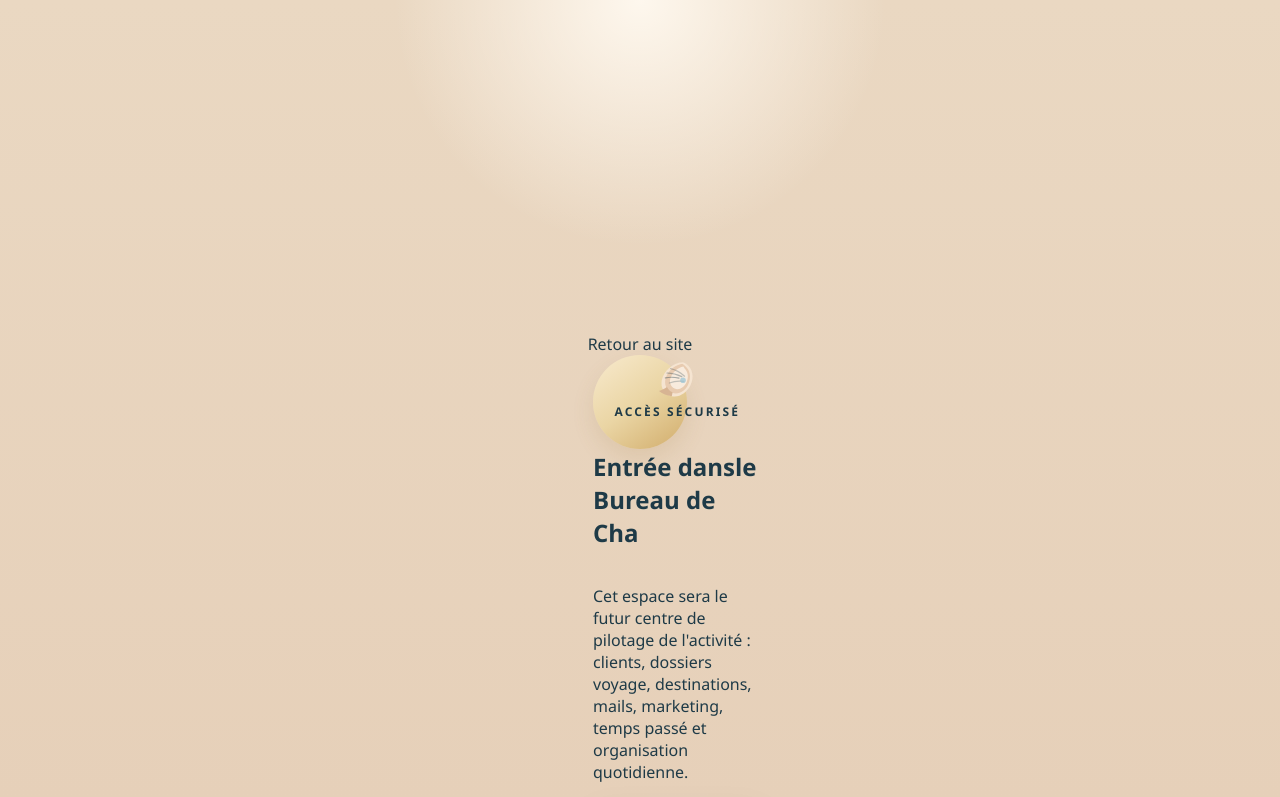
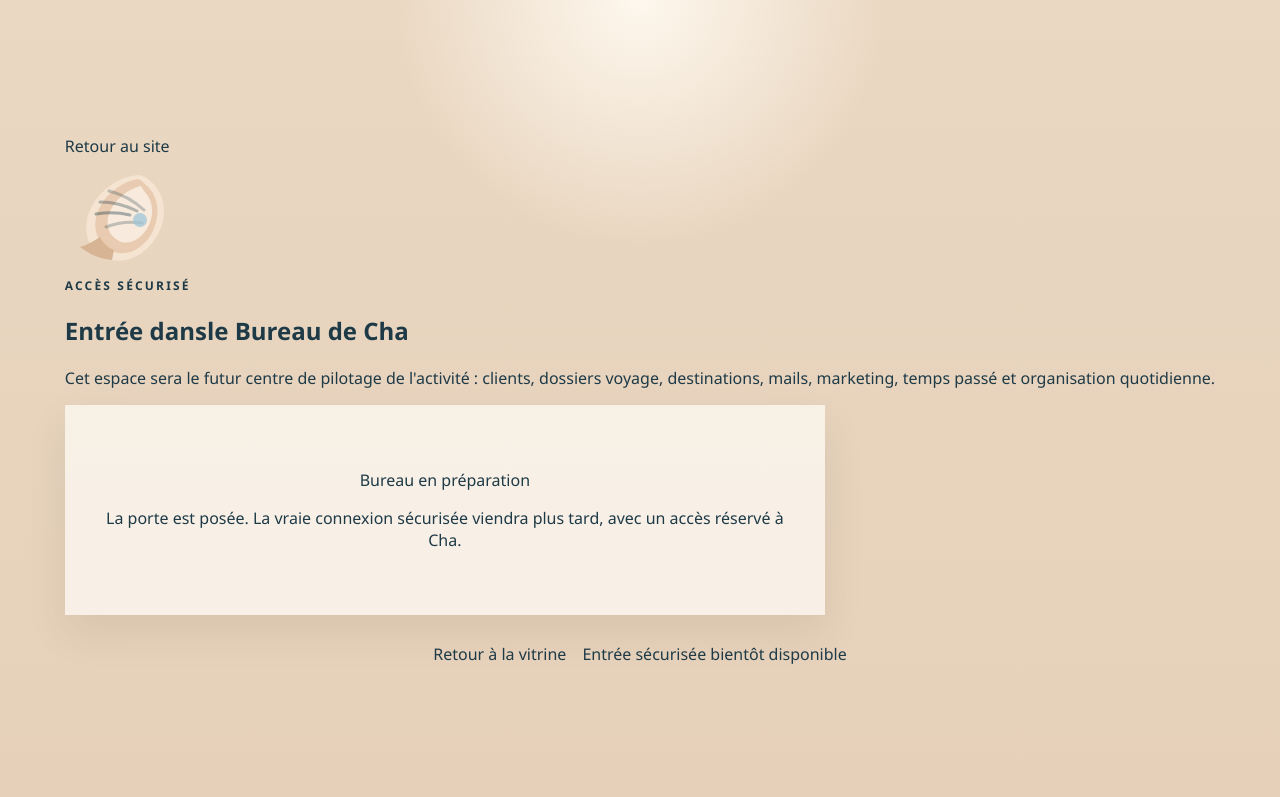
Before and after one commit to So1968/Les-voyages-de-Cha, a Next.js app: page /bureau in a window 1280 px wide. Shown: the top 797 px of the page. Built offline with nearby package versions, Linux system fonts and the light colour scheme.

Commit message:
Restaure accueil propre et corrige encodage

```diff
--- a/app/globals.css
+++ b/app/globals.css
@@ -1,15 +1,10 @@
 :root {
   --bleu: #1E3A47;
   --bleu-clair: #9EC6D6;
-  --vert-gris: #B7C4BE;
-  --beige-page: #ECDECf;
-  --beige-fond: #F1E5D8;
-  --beige-carte: #F5EBDF;
-  --beige-clair: #FBF4EC;
-  --ivoire: #FFFCF8;
-  --or-1: #C39A56;
-  --or-2: #E5C98C;
-  --ombre: 0 18px 36px rgba(89, 67, 44, 0.08);
+  --beige-page: #E8D6C2;
+  --beige-carte: #F4E8DA;
+  --beige-clair: #FBF3EA;
+  --ombre: 0 18px 38px rgba(72, 52, 33, 0.09);
 }
 
 * {
@@ -18,16 +13,20 @@
 
 html {
   scroll-behavior: smooth;
+  width: 100%;
+  overflow-x: hidden;
 }
 
 body {
   margin: 0;
+  width: 100%;
+  overflow-x: hidden;
   color: var(--bleu);
   font-family: "Segoe UI", Arial, sans-serif;
   background:
-    radial-gradient(circle at top left, rgba(255, 248, 238, 0.95), transparent 24%),
-    radial-gradient(circle at top right, rgba(233, 214, 186, 0.30), transparent 22%),
-    linear-gradient(180deg, #E9D7C2 0%, #ECDECf 28%, #E7D1BC 100%);
+    radial-gradient(circle at 12% 8%, rgba(255, 246, 233, 0.78), transparent 26%),
+    radial-gradient(circle at 84% 12%, rgba(217, 185, 150, 0.18), transparent 28%),
+    linear-gradient(180deg, #F0DDC8 0%, #E8D6C2 55%, #DFC5AA 100%);
 }
 
 a {
@@ -41,31 +40,31 @@ img {
 
 .cha-page {
   min-height: 100vh;
-  padding: 26px 22px 0;
+  padding: 26px 24px 0;
 }
 
 .cha-header {
-  max-width: 1320px;
-  margin: 0 auto 26px;
-  min-height: 78px;
+  width: min(100%, 1320px);
+  height: 78px;
+  margin: 0 auto 24px;
   display: flex;
   align-items: center;
   gap: 28px;
-  padding: 14px 22px;
-  background: rgba(250, 243, 234, 0.78);
-  border: 1px solid rgba(30, 58, 71, 0.05);
-  box-shadow: 0 8px 24px rgba(56, 42, 26, 0.04);
+  padding: 12px 24px;
+  background: rgba(251, 243, 234, 0.84);
+  box-shadow: 0 8px 24px rgba(72, 52, 33, 0.04);
 }
 
 .cha-logo-wrap {
-  width: 190px;
+  width: 210px;
+  flex-shrink: 0;
   display: flex;
   align-items: center;
 }
 
 .cha-logo {
-  max-width: 150px;
-  max-height: 54px;
+  max-width: 158px;
+  max-height: 56px;
   object-fit: contain;
 }
 
@@ -74,125 +73,121 @@ img {
   display: flex;
   justify-content: center;
   gap: 34px;
-  font-size: 14px;
-  font-weight: 700;
+  font-size: 15px;
+  font-weight: 750;
+}
+
+.cha-nav a[href="/bureau"] {
+  font-weight: 850;
 }
 
 .cha-header-actions {
+  width: 210px;
   display: flex;
+  justify-content: flex-end;
   align-items: center;
-  gap: 14px;
 }
 
 .cha-rdv {
   padding: 12px 22px;
   border-radius: 999px;
-  background: var(--bleu-clair);
+  background: rgba(158, 198, 214, 0.42);
+  border: 1px solid rgba(30, 58, 71, 0.08);
   color: var(--bleu);
   font-size: 14px;
-  font-weight: 700;
+  font-weight: 750;
   white-space: nowrap;
 }
 
-.cha-shell-entry {
-  width: 56px;
-  height: 56px;
-  border-radius: 999px;
-  display: grid;
-  place-items: center;
-  background: linear-gradient(145deg, #F8EACE 0%, #EAD5A4 50%, #D1AC6A 100%);
-  border: 1px solid rgba(160, 126, 69, 0.22);
-  box-shadow: 0 10px 22px rgba(154, 118, 57, 0.14);
-  flex-shrink: 0;
-}
-
-.cha-shell-entry img {
-  width: 30px;
-  height: 30px;
-  object-fit: contain;
-}
-
 .cha-title {
-  max-width: 1320px;
-  margin: 22px auto 34px;
+  width: min(100%, 1320px);
+  margin: 22px auto 36px;
   text-align: center;
 }
 
 .cha-title h1 {
   margin: 0;
-  font-family: "Segoe Script", "Snell Roundhand", "Brush Script MT", cursive;
-  font-size: clamp(60px, 6vw, 86px);
+  font-family: "Segoe Script", "Brush Script MT", cursive;
+  font-size: clamp(54px, 5.2vw, 78px);
   font-weight: 400;
   line-height: 1.05;
   color: var(--bleu);
 }
 
 .cha-templates {
-  max-width: 1320px;
-  margin: 0 auto 42px;
+  width: min(100%, 1320px);
+  margin: 0 auto 92px;
   display: grid;
   grid-template-columns: repeat(3, minmax(0, 1fr));
   gap: 26px;
   align-items: stretch;
-  justify-content: center;
+}
+
+.cha-templates::after {
+  content: "";
+  grid-column: 1 / -1;
+  display: block;
+  width: 220px;
+  height: 2px;
+  margin: 48px auto 0;
+  border-radius: 999px;
+  background: rgba(158, 198, 214, 0.72);
 }
 
 .cha-card {
   position: relative;
-  min-height: 760px;
-  padding: 44px 40px 34px;
+  min-height: 620px;
+  padding: 40px 38px 32px;
   background: var(--beige-carte);
-  border: none !important;
-  outline: none !important;
   box-shadow: var(--ombre);
   overflow: hidden;
+  border: 0;
 }
 
 .cha-card-photo-left {
   background:
-    linear-gradient(180deg, rgba(245, 235, 223, 0.95) 0%, rgba(245, 235, 223, 0.78) 38%, rgba(245, 235, 223, 0.18) 60%),
+    linear-gradient(180deg, rgba(244,232,218,0.96) 0%, rgba(244,232,218,0.80) 42%, rgba(244,232,218,0.18) 100%),
     url("https://images.unsplash.com/photo-1507525428034-b723cf961d3e?auto=format&fit=crop&w=1100&q=85");
   background-size: cover;
   background-position: center bottom;
-  border: none !important;
 }
 
 .cha-card-clean {
-  background: #F4EADC;
+  background: #F4E8DA;
 }
 
 .cha-card-photo-right {
   background:
-    linear-gradient(180deg, rgba(242, 233, 220, 0.18) 0%, rgba(242, 233, 220, 0.18) 100%),
+    linear-gradient(180deg, rgba(244,232,218,0.16), rgba(244,232,218,0.16)),
     url("https://images.unsplash.com/photo-1500530855697-b586d89ba3ee?auto=format&fit=crop&w=1100&q=85");
   background-size: cover;
   background-position: center;
 }
 
 .cha-card-main {
-  margin-top: 34px;
+  margin-top: 58px;
 }
 
 .cha-card h2 {
   margin: 0;
-  font-size: clamp(32px, 2.5vw, 42px);
-  line-height: 1.18;
-  letter-spacing: -0.04em;
+  font-size: clamp(28px, 2.15vw, 36px);
+  line-height: 1.22;
+  letter-spacing: -0.035em;
   color: var(--bleu);
 }
 
 .cha-card h2 span {
   display: block;
   margin-top: 10px;
-  font-family: "Segoe Script", "Snell Roundhand", "Brush Script MT", cursive;
+  font-family: "Segoe Script", "Brush Script MT", cursive;
   font-size: 0.78em;
   font-weight: 400;
-  letter-spacing: -0.01em;
+  line-height: 1.35;
 }
 
 .cha-line {
   width: 72%;
-  height: 3px;
+  height: 2px;
   margin-top: 18px;
   background: var(--bleu-clair);
   border-radius: 999px;
@@ -200,31 +195,27 @@ img {
 
 .cha-card-bottom {
   position: absolute;
-  left: 40px;
-  right: 40px;
-  bottom: 28px;
+  left: 38px;
+  right: 38px;
+  bottom: 30px;
   text-align: center;
 }
 
-.cha-card-bottom img {
-  max-width: 96px;
-  max-height: 52px;
+.cha-card-bottom img,
+.cha-inner img {
+  max-width: 100px;
+  max-height: 54px;
+  object-fit: contain;
   margin: 0 auto;
-  object-fit: contain;
 }
 
 .cha-card-bottom p {
   margin: 12px 0 0;
-  font-size: 15px;
-}
-
-.cha-card-bottom.center {
-  left: 0;
-  right: 0;
+  font-size: 14px;
 }
 
 .cha-expertise {
-  margin-top: 36px;
+  margin-top: 34px;
   display: grid;
   gap: 20px;
 }
@@ -246,9 +237,7 @@ img {
   border: 2px solid var(--bleu-clair);
   border-radius: 12px;
   color: var(--bleu-clair);
-  font-size: 18px;
-  font-weight: 700;
-  line-height: 1;
+  font-weight: 800;
 }
 
 .cha-expertise p {
@@ -260,21 +249,14 @@ img {
 .cha-expertise strong {
   display: block;
   margin-bottom: 4px;
-  color: var(--bleu);
 }
 
 .cha-inner {
-  min-height: 620px;
-  margin-top: 20px;
-  padding: 40px 38px;
-  background: rgba(245, 235, 223, 0.92);
+  min-height: 500px;
+  margin-top: 30px;
+  padding: 36px 34px;
+  background: rgba(244, 232, 218, 0.92);
   box-shadow: 0 10px 26px rgba(45, 37, 28, 0.08);
-}
-
-.cha-inner img {
-  max-width: 96px;
-  max-height: 52px;
-  object-fit: contain;
 }
 
 .cha-projection {
@@ -287,17 +269,17 @@ img {
 
 .cha-hand {
   margin: 28px 0 24px;
-  font-family: "Segoe Script", "Snell Roundhand", "Brush Script MT", cursive;
+  font-family: "Segoe Script", "Brush Script MT", cursive;
   font-size: 26px;
   line-height: 1.4;
 }
 
 .cha-section,
 .cha-note {
-  max-width: 1320px;
+  width: min(100%, 1320px);
   margin: 0 auto 42px;
-  padding: 34px 28px;
-  background: rgba(248, 241, 232, 0.85);
+  padding: 34px 30px;
+  background: rgba(251, 243, 234, 0.82);
   box-shadow: var(--ombre);
 }
 
@@ -313,16 +295,15 @@ img {
   text-transform: uppercase;
   letter-spacing: 0.18em;
   font-size: 12px;
-  font-weight: 700;
+  font-weight: 800;
 }
 
 .cha-section h2,
 .cha-note h2 {
   margin: 8px 0 0;
-  font-size: clamp(34px, 4vw, 58px);
+  font-size: clamp(34px, 4vw, 54px);
   line-height: 1.08;
   letter-spacing: -0.04em;
-  color: var(--bleu);
 }
 
 .cha-section p,
@@ -337,7 +318,7 @@ img {
 
 .cha-offres article {
   padding: 20px 18px;
-  background: rgba(245, 235, 223, 0.9);
+  background: rgba(244, 232, 218, 0.90);
 }
 
 .cha-offres h3 {
@@ -347,11 +328,11 @@ img {
 
 .cha-note {
   background:
-    linear-gradient(90deg, rgba(174, 205, 218, 0.18), rgba(248, 241, 232, 0.92));
+    linear-gradient(90deg, rgba(158, 198, 214, 0.16), rgba(251, 243, 234, 0.88));
 }
 
 .cha-band {
-  margin: 0 -22px 0;
+  margin: 0 -24px;
   padding: 18px;
   background: var(--bleu);
   color: white;
@@ -359,7 +340,7 @@ img {
   text-transform: uppercase;
   letter-spacing: 0.22em;
   font-size: 13px;
-  font-weight: 700;
+  font-weight: 800;
 }
 
 .bureau-page {
@@ -367,6 +348,7 @@ img {
   padding: 40px 20px;
   display: grid;
   place-items: center;
+  color: var(--bleu);
   background:
     radial-gradient(circle at top center, rgba(255, 249, 240, 0.95), transparent 24%),
     linear-gradient(180deg, #EAD8C2 0%, #E6D0B9 100%);
@@ -381,35 +363,18 @@ img {
   text-align: center;
 }
 
-.bureau-shell {
-  width: 94px;
-  height: 94px;
-  margin: 0 auto 18px;
-  border-radius: 999px;
-  display: grid;
-  place-items: center;
-  background: linear-gradient(145deg, #F8EACE 0%, #EAD5A4 50%, #D1AC6A 100%);
-  box-shadow: 0 10px 22px rgba(154, 118, 57, 0.14);
-}
-
-.bureau-shell img {
-  width: 48px;
-  height: 48px;
-}
-
 .bureau-kicker {
   margin: 0 0 10px;
   text-transform: uppercase;
   letter-spacing: 0.18em;
   font-size: 12px;
-  font-weight: 700;
+  font-weight: 800;
 }
 
 .bureau-card h1 {
   margin: 0 0 14px;
   font-size: clamp(34px, 4vw, 54px);
   line-height: 1.08;
-  color: var(--bleu);
 }
 
 .bureau-text {
@@ -430,18 +395,26 @@ img {
 .bureau-link {
   padding: 12px 20px;
   border-radius: 999px;
-  background: rgba(255, 255, 255, 0.7);
-  font-weight: 700;
+  background: rgba(255, 255, 255, 0.70);
+  font-weight: 750;
 }
 
 @media (max-width: 1080px) {
-  .cha-nav {
-    gap: 18px;
-    font-size: 13px;
+  .cha-header {
+    height: auto;
+    flex-wrap: wrap;
+    justify-content: center;
   }
 
-  .cha-header {
-    gap: 16px;
+  .cha-logo-wrap,
+  .cha-header-actions {
+    width: auto;
+  }
+
+  .cha-nav {
+    order: 3;
+    width: 100%;
+    flex-wrap: wrap;
   }
 
   .cha-templates,
@@ -450,346 +423,7 @@ img {
     grid-template-columns: 1fr;
   }
 
-  .cha-card,
-  .cha-inner {
-    min-height: auto;
+  .cha-card {
+    min-height: 560px;
   }
 }
-
-@media (max-width: 760px) {
-  .cha-header {
-    flex-wrap: wrap;
-    justify-content: center;
-    text-align: center;
-  }
-
-  .cha-logo-wrap {
-    justify-content: center;
-    width: 100%;
-  }
-
-  .cha-nav {
-    width: 100%;
-    justify-content: center;
-    flex-wrap: wrap;
-  }
-
-  .cha-header-actions {
-    width: 100%;
-    justify-content: center;
-  }
-
-  .cha-title h1 {
-    font-size: 52px;
-  }
-
-  .cha-card {
-    padding: 34px 26px 28px;
-  }
-
-  .cha-card-bottom {
-    left: 26px;
-    right: 26px;
-  }
-}
-
-/* === CORRECTIF CONQUE === */
-header a:has(img[src*="conque-or.svg"]),
-header button:has(img[src*="conque-or.svg"]) {
-  width: auto !important;
-  height: auto !important;
-  min-width: 0 !important;
-  min-height: 0 !important;
-  padding: 0 !important;
-  margin-left: 18px !important;
-  background: transparent !important;
-  border: none !important;
-  border-radius: 0 !important;
-  box-shadow: none !important;
-  display: inline-flex !important;
-  align-items: center !important;
-  justify-content: center !important;
-}
-
-header a:has(img[src*="conque-or.svg"]) img,
-header button:has(img[src*="conque-or.svg"]) img {
-  width: 72px !important;
-  height: 72px !important;
-  display: block !important;
-  object-fit: contain !important;
-  background: transparent !important;
-  border: none !important;
-  border-radius: 0 !important;
-  box-shadow: none !important;
-  filter: drop-shadow(0 2px 8px rgba(184, 132, 61, 0.16));
-}
-
-header a:has(img[src*="conque-or.svg"]):hover,
-header button:has(img[src*="conque-or.svg"]):hover {
-  transform: translateY(-1px);
-  opacity: 0.96;
-}
-/* === FIN CORRECTIF CONQUE === */
-
-/* Coquille minimaliste : sans rond, plus lisible */
-.cha-shell-entry,
-.cha-conque-entry,
-header a[href="/bureau"] {
-  width: 90px !important;
-  height: 90px !important;
-  padding: 0 !important;
-  margin-left: 18px !important;
-  background: transparent !important;
-  border: none !important;
-  border-radius: 0 !important;
-  box-shadow: none !important;
-}
-
-.cha-shell-entry img,
-.cha-conque-entry img,
-header a[href="/bureau"] img {
-  width: 84px !important;
-  height: 84px !important;
-  object-fit: contain !important;
-  background: transparent !important;
-  border: none !important;
-  border-radius: 0 !important;
-  box-shadow: none !important;
-  filter: drop-shadow(0 3px 8px rgba(169, 118, 47, 0.16));
-}
-/* Coquille minimaliste : sans rond, plus lisible */
-.cha-shell-entry,
-.cha-conque-entry,
-header a[href="/bureau"] {
-  width: 90px !important;
-  height: 90px !important;
-  padding: 0 !important;
-  margin-left: 18px !important;
-  background: transparent !important;
-  border: none !important;
-  border-radius: 0 !important;
-  box-shadow: none !important;
-}
-
-.cha-shell-entry img,
-.cha-conque-entry img,
-header a[href="/bureau"] img {
-  width: 84px !important;
-  height: 84px !important;
-  object-fit: contain !important;
-  background: transparent !important;
-  border: none !important;
-  border-radius: 0 !important;
-  box-shadow: none !important;
-  filter: drop-shadow(0 3px 8px rgba(169, 118, 47, 0.16));
-}
-/* EntrÃƒÂ©e Bureau : coquille bijou, sans rond */
-.cha-shell-entry,
-.cha-conque-entry,
-header a[href="/bureau"] {
-  width: 78px !important;
-  height: 64px !important;
-  min-width: 78px !important;
-  min-height: 64px !important;
-  padding: 0 !important;
-  margin-left: 14px !important;
-  background: transparent !important;
-  border: none !important;
-  border-radius: 0 !important;
-  box-shadow: none !important;
-  display: grid !important;
-  place-items: center !important;
-  overflow: visible !important;
-}
-
-.cha-shell-entry img,
-.cha-conque-entry img,
-header a[href="/bureau"] img {
-  width: 76px !important;
-  height: 76px !important;
-  max-width: 76px !important;
-  max-height: 76px !important;
-  object-fit: contain !important;
-  background: transparent !important;
-  border: none !important;
-  border-radius: 0 !important;
-  box-shadow: none !important;
-  filter: drop-shadow(0 4px 9px rgba(120, 78, 28, 0.18));
-}
-
-/* Header : la coquille ne doit pas agrandir l'accueil */
-.cha-header {
-  min-height: 78px !important;
-  height: 78px !important;
-  overflow: visible !important;
-}
-/* =====================================================
-   Header harmonisÃ© : entrÃ©e Bureau sous le logo
-   ===================================================== */
-
-/* On neutralise totalement l'ancienne porte coquille */
-.cha-shell-entry,
-.cha-conque-entry,
-header a[href="/bureau"] img[src*="conque"],
-header a[href="/bureau"] img[src*="conque-or"] {
-  display: none !important;
-}
-
-/* Zone logo + petite entrÃ©e */
-.cha-logo-area {
-  width: 210px;
-  display: flex;
-  flex-direction: column;
-  align-items: flex-start;
-  justify-content: center;
-  gap: 4px;
-  flex-shrink: 0;
-}
-
-.cha-logo-wrap {
-  width: auto !important;
-  display: flex;
-  align-items: center;
-}
-
-.cha-logo {
-  max-width: 154px !important;
-  max-height: 54px !important;
-  object-fit: contain;
-}
-
-/* EntrÃ©e Bureau discrÃ¨te, sous le logo */
-.cha-bureau-entry {
-  display: inline-flex;
-  align-items: center;
-  margin-left: 4px;
-  padding: 3px 0 0;
-  font-size: 11px;
-  line-height: 1;
-  font-weight: 700;
-  letter-spacing: 0.08em;
-  text-transform: uppercase;
-  color: rgba(30, 58, 71, 0.66);
-  border-bottom: 1px solid rgba(30, 58, 71, 0.22);
-}
-
-.cha-bureau-entry:hover {
-  color: var(--bleu);
-  border-bottom-color: var(--bleu);
-}
-
-/* Header calmÃ© et Ã©quilibrÃ© */
-.cha-header {
-  height: 76px !important;
-  min-height: 76px !important;
-  max-width: 1320px !important;
-  padding: 10px 22px !important;
-  align-items: center !important;
-  background: rgba(250, 243, 234, 0.82) !important;
-}
-
-/* Le menu reprend sa place au centre */
-.cha-nav {
-  flex: 1;
-  justify-content: center;
-  gap: 38px;
-}
-
-/* Le bouton appel dÃ©couverte devient moins tache bleue */
-.cha-rdv {
-  background: rgba(158, 198, 214, 0.54) !important;
-  color: var(--bleu) !important;
-  box-shadow: none !important;
-  border: 1px solid rgba(30, 58, 71, 0.08);
-  padding: 11px 20px !important;
-}
-
-/* La zone action ne contient plus que l'appel */
-.cha-header-actions {
-  width: 210px;
-  display: flex;
-  justify-content: flex-end;
-  align-items: center;
-}
-
-/* Accueil : retour Ã  une dimension plus posÃ©e */
-.cha-title h1 {
-  font-size: clamp(54px, 5.2vw, 78px) !important;
-}
-
-.cha-templates {
-  max-width: 1280px !important;
-  width: min(100%, 1280px) !important;
-  gap: 24px !important;
-}
-
-.cha-card {
-  min-height: 620px !important;
-  padding: 38px 36px 32px !important;
-}
-
-.cha-inner {
-  min-height: 480px !important;
-}
-
-@media (max-width: 760px) {
-  .cha-logo-area {
-    width: 100%;
-    align-items: center;
-  }
-
-  .cha-header-actions {
-    width: 100%;
-    justify-content: center;
-  }
-
-  .cha-bureau-entry {
-    margin-left: 0;
-  }
-}
-/* Header final : Bureau dans le menu, sans coquille */
-.cha-shell-entry,
-.cha-conque-entry,
-.cha-bureau-entry,
-header a[href="/bureau"] img[src*="conque"],
-header a[href="/bureau"] img[src*="conque-or"] {
-  display: none !important;
-}
-
-.cha-logo-wrap {
-  width: 190px !important;
-  display: flex !important;
-  align-items: center !important;
-  flex-shrink: 0 !important;
-}
-
-.cha-logo {
-  max-width: 154px !important;
-  max-height: 54px !important;
-  object-fit: contain !important;
-}
-
-.cha-nav {
-  flex: 1 !important;
-  display: flex !important;
-  justify-content: center !important;
-  gap: 34px !important;
-}
-
-.cha-nav a[href="/bureau"] {
-  font-weight: 800;
-}
-
-.cha-header-actions {
-  width: 190px !important;
-  display: flex !important;
-  justify-content: flex-end !important;
-  align-items: center !important;
-}
-
-.cha-rdv {
-  background: rgba(158, 198, 214, 0.52) !important;
-  color: var(--bleu) !important;
-  box-shadow: none !important;
-  border: 1px solid rgba(30, 58, 71, 0.08) !important;
-}
```
Also changed, not shown: app/page.tsx (+25 -25 lines).
